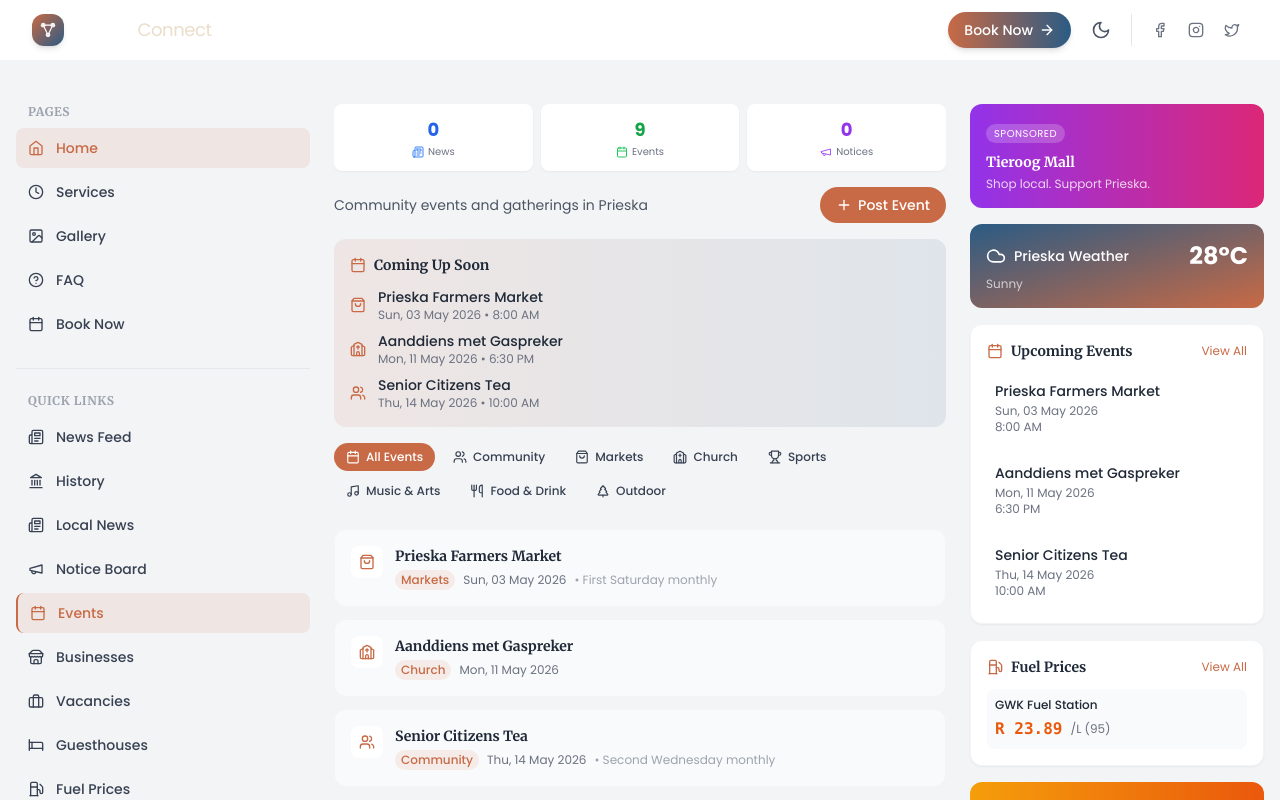
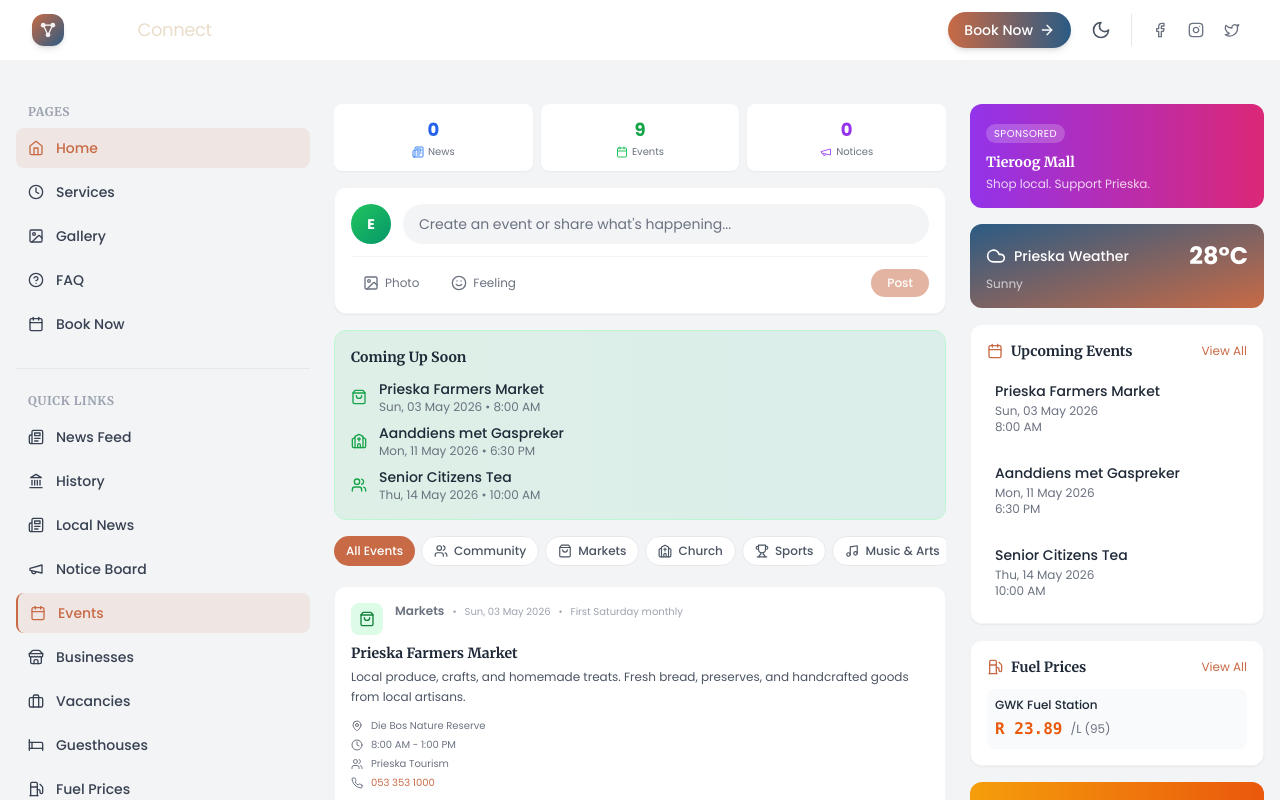
Before and after one commit to MondeNel/prieska-tourism, a React (Vite) app in the folder prieska-tourism/: page / in a window 1280 px wide. Both pictures are taken after a click on the button "Events". Shown: the top 800 px of the page. Built offline with nearby package versions, Linux system fonts and the light colour scheme.

Commit message:
refactor: Redesign Events Calendar as social media feed with post composer, category filter, and card-based layout

```diff
--- a/prieska-tourism/src/components/sections/EventsCalendar.jsx
+++ b/prieska-tourism/src/components/sections/EventsCalendar.jsx
@@ -1,29 +1,44 @@
 // src/components/sections/EventsCalendar.jsx
 import { useState } from 'react'
-import { events, eventCategories, formatDate, formatTime, getUpcomingEvents, isToday, isTomorrow } from '../../data/events'
-import { MapPin, Clock, Users, Phone, Calendar, Plus, Tag } from 'lucide-react'
-import PostEventModal from '../ui/PostEventModal'
+import { events, eventCategories, formatDate, formatTime, isToday, isTomorrow } from '../../data/events'
+import { MapPin, Clock, Users, Phone, Image, Smile, Heart, MessageCircle, Share2 } from 'lucide-react'
 
 const EventsCalendar = () => {
   const [selectedCategory, setSelectedCategory] = useState('all')
-  const [showPostModal, setShowPostModal] = useState(false)
-  const [expandedEvent, setExpandedEvent] = useState(null)
+  const [postText, setPostText] = useState('')
 
   const filteredEvents = selectedCategory === 'all'
     ? events
     : events.filter(e => e.category === selectedCategory)
 
-  // Sort by date
   const sortedEvents = [...filteredEvents].sort((a, b) => a.date.localeCompare(b.date))
+
+  const upcomingEvents = events
+    .filter(e => e.date >= new Date().toISOString().split('T')[0])
+    .sort((a, b) => a.date.localeCompare(b.date))
+    .slice(0, 3)
 
   const getCategoryIcon = (categoryId) => {
     const category = eventCategories.find(c => c.id === categoryId)
-    return category?.icon || Calendar
+    return category?.icon
   }
 
   const getCategoryLabel = (categoryId) => {
     const category = eventCategories.find(c => c.id === categoryId)
     return category?.label || categoryId
+  }
+
+  const getCategoryColor = (categoryId) => {
+    switch(categoryId) {
+      case 'market': return 'bg-green-100 text-green-700 dark:bg-green-900/30 dark:text-green-400'
+      case 'church': return 'bg-blue-100 text-blue-700 dark:bg-blue-900/30 dark:text-blue-400'
+      case 'sports': return 'bg-orange-100 text-orange-700 dark:bg-orange-900/30 dark:text-orange-400'
+      case 'community': return 'bg-purple-100 text-purple-700 dark:bg-purple-900/30 dark:text-purple-400'
+      case 'music': return 'bg-pink-100 text-pink-700 dark:bg-pink-900/30 dark:text-pink-400'
+      case 'outdoor': return 'bg-emerald-100 text-emerald-700 dark:bg-emerald-900/30 dark:text-emerald-400'
+      case 'food': return 'bg-red-100 text-red-700 dark:bg-red-900/30 dark:text-red-400'
+      default: return 'bg-gray-100 text-gray-700 dark:bg-gray-700 dark:text-gray-300'
+    }
   }
 
   const getDateLabel = (dateString) => {
@@ -32,39 +47,52 @@ const EventsCalendar = () => {
     return formatDate(dateString)
   }
 
-  const upcomingEvents = getUpcomingEvents(3)
-
   return (
     <div className="space-y-4">
-      {/* Header with Post Button */}
-      <div className="flex items-center justify-between">
-        <p className="text-sm text-gray-600 dark:text-gray-300">
-          Community events and gatherings in Prieska
-        </p>
+      {/* Post Composer */}
+      <div className="bg-white dark:bg-gray-800 rounded-xl shadow-sm border border-gray-100 dark:border-gray-700 p-4">
+        <div className="flex items-center gap-3 mb-3">
+          <div className="w-10 h-10 rounded-full bg-gradient-to-br from-green-500 to-emerald-600 flex items-center justify-center text-white font-bold text-sm">
+            E
+          </div>
+          <input
+            type="text"
+            value={postText}
+            onChange={(e) => setPostText(e.target.value)}
+            placeholder="Create an event or share what's happening..."
+            className="flex-1 bg-gray-100 dark:bg-gray-700 rounded-full px-4 py-2.5 text-sm text-gray-700 dark:text-gray-300 placeholder-gray-500 focus:outline-none focus:ring-2 focus:ring-prieska-terracotta"
+          />
+        </div>
+        <div className="flex items-center gap-2 border-t border-gray-100 dark:border-gray-700 pt-3">
+          <button className="flex items-center gap-1.5 text-xs text-gray-500 dark:text-gray-400 hover:text-prieska-terracotta transition px-3 py-1.5 rounded-full hover:bg-gray-100 dark:hover:bg-gray-700">
+            <Image className="w-4 h-4" />
+            Photo
+          </button>
+          <button className="flex items-center gap-1.5 text-xs text-gray-500 dark:text-gray-400 hover:text-prieska-terracotta transition px-3 py-1.5 rounded-full hover:bg-gray-100 dark:hover:bg-gray-700">
+            <Smile className="w-4 h-4" />
+            Feeling
+          </button>
           <button
-          onClick={() => setShowPostModal(true)}
-          className="flex items-center gap-1.5 bg-prieska-terracotta text-white px-4 py-2 rounded-full text-sm font-medium hover:bg-opacity-90 transition"
+            disabled={!postText.trim()}
+            className="ml-auto bg-prieska-terracotta text-white px-4 py-1.5 rounded-full text-xs font-medium hover:bg-opacity-90 transition disabled:opacity-50 disabled:cursor-not-allowed"
           >
-          <Plus className="w-4 h-4" />
-          Post Event
+            Post
           </button>
         </div>
+      </div>
 
-      {/* Upcoming Events Preview */}
+      {/* Coming Up Soon */}
       {upcomingEvents.length > 0 && (
-        <div className="bg-gradient-to-r from-prieska-terracotta/10 to-prieska-river/10 dark:from-prieska-terracotta/20 dark:to-prieska-river/20 rounded-xl p-4">
-          <h4 className="text-sm font-semibold text-gray-800 dark:text-white mb-3 flex items-center gap-2">
-            <Calendar className="w-4 h-4 text-prieska-terracotta" />
-            Coming Up Soon
-          </h4>
+        <div className="bg-gradient-to-r from-green-500/10 to-emerald-500/10 dark:from-green-500/20 dark:to-emerald-500/20 rounded-xl p-4 border border-green-200 dark:border-green-800">
+          <h4 className="text-sm font-semibold text-gray-800 dark:text-white mb-3">Coming Up Soon</h4>
           <div className="space-y-2">
             {upcomingEvents.map(event => {
               const CategoryIcon = getCategoryIcon(event.category)
               return (
-                <div key={event.id} className="flex items-center gap-3 text-sm">
-                  <CategoryIcon className="w-4 h-4 text-prieska-terracotta flex-shrink-0" />
+                <div key={event.id} className="flex items-center gap-3">
+                  {CategoryIcon && <CategoryIcon className="w-4 h-4 text-green-600 dark:text-green-400 flex-shrink-0" />}
                   <div className="flex-1 min-w-0">
-                    <p className="font-medium text-gray-800 dark:text-white truncate">{event.title}</p>
+                    <p className="text-sm font-medium text-gray-800 dark:text-white truncate">{event.title}</p>
                     <p className="text-xs text-gray-500 dark:text-gray-400">
                       {getDateLabel(event.date)} • {event.startTime ? formatTime(event.startTime) : 'All day'}
                     </p>
@@ -77,17 +105,27 @@ const EventsCalendar = () => {
       )}
 
       {/* Category Filter */}
-      <div className="flex flex-wrap gap-1.5 pb-2">
-        {eventCategories.map(cat => {
+      <div className="flex gap-1.5 overflow-x-auto pb-1">
+        <button
+          onClick={() => setSelectedCategory('all')}
+          className={`px-3 py-1.5 rounded-full text-xs font-medium whitespace-nowrap transition ${
+            selectedCategory === 'all'
+              ? 'bg-prieska-terracotta text-white'
+              : 'bg-white dark:bg-gray-800 text-gray-600 dark:text-gray-400 border border-gray-200 dark:border-gray-700 hover:border-prieska-terracotta'
+          }`}
+        >
+          All Events
+        </button>
+        {eventCategories.filter(c => c.id !== 'all').map(cat => {
           const Icon = cat.icon
           return (
             <button
               key={cat.id}
               onClick={() => setSelectedCategory(cat.id)}
-              className={`flex items-center gap-1.5 px-3 py-1.5 rounded-full text-xs font-medium transition ${
+              className={`flex items-center gap-1.5 px-3 py-1.5 rounded-full text-xs font-medium whitespace-nowrap transition ${
                 selectedCategory === cat.id
                   ? 'bg-prieska-terracotta text-white'
-                  : 'bg-gray-100 dark:bg-gray-700 text-gray-700 dark:text-gray-300 hover:bg-gray-200 dark:hover:bg-gray-600'
+                  : 'bg-white dark:bg-gray-800 text-gray-600 dark:text-gray-400 border border-gray-200 dark:border-gray-700 hover:border-prieska-terracotta'
               }`}
             >
               <Icon className="w-3.5 h-3.5" />
@@ -97,79 +135,94 @@ const EventsCalendar = () => {
         })}
       </div>
 
-      {/* Events List */}
+      {/* Events Feed */}
       <div className="space-y-3">
         {sortedEvents.map(event => {
           const CategoryIcon = getCategoryIcon(event.category)
-          const isExpanded = expandedEvent === event.id
 
           return (
             <div
               key={event.id}
-              className="bg-gray-50 dark:bg-gray-800/50 rounded-xl border border-gray-100 dark:border-gray-700 overflow-hidden"
+              className="bg-white dark:bg-gray-800 rounded-xl shadow-sm border border-gray-100 dark:border-gray-700 overflow-hidden"
             >
-              <div
-                className="p-4 cursor-pointer hover:bg-gray-100 dark:hover:bg-gray-700/50 transition"
-                onClick={() => setExpandedEvent(isExpanded ? null : event.id)}
-              >
+              {/* Post Header */}
+              <div className="p-4 pb-2">
                 <div className="flex items-start gap-3">
-                  <div className="p-2 bg-white dark:bg-gray-700 rounded-lg">
-                    <CategoryIcon className="w-4 h-4 text-prieska-terracotta" />
+                  <div className={`p-2 rounded-lg ${getCategoryColor(event.category)}`}>
+                    {CategoryIcon && <CategoryIcon className="w-4 h-4" />}
                   </div>
-                  <div className="flex-1 min-w-0">
-                    <h4 className="font-semibold text-gray-800 dark:text-white text-sm">
-                      {event.title}
-                    </h4>
-                    <div className="flex items-center gap-2 mt-1">
-                      <span className="text-xs font-medium text-prieska-terracotta bg-prieska-terracotta/10 px-1.5 py-0.5 rounded-full">
+                  <div className="flex-1">
+                    <div className="flex items-center gap-2">
+                      <span className="text-xs font-semibold text-gray-500 dark:text-gray-400">
                         {getCategoryLabel(event.category)}
                       </span>
-                      <span className="text-xs text-gray-500 dark:text-gray-400">
+                      <span className="text-[10px] text-gray-400 dark:text-gray-500">•</span>
+                      <span className="text-[10px] text-gray-400 dark:text-gray-500">
                         {getDateLabel(event.date)}
                       </span>
                       {event.recurring && (
-                        <span className="text-xs text-gray-400 dark:text-gray-500">
-                          • {event.recurring}
-                        </span>
+                        <>
+                          <span className="text-[10px] text-gray-400 dark:text-gray-500">•</span>
+                          <span className="text-[10px] text-gray-400 dark:text-gray-500">{event.recurring}</span>
+                        </>
                       )}
                     </div>
                   </div>
                 </div>
               </div>
 
-              {isExpanded && (
-                <div className="px-4 pb-4 border-t border-gray-200 dark:border-gray-700 pt-3 bg-white dark:bg-gray-800/30">
-                  <p className="text-gray-600 dark:text-gray-300 text-xs mb-3">
+              {/* Post Content */}
+              <div className="px-4 pb-3">
+                <h4 className="font-semibold text-gray-800 dark:text-white text-sm mb-1">
+                  {event.title}
+                </h4>
+                <p className="text-gray-600 dark:text-gray-300 text-xs leading-relaxed">
                   {event.description}
                 </p>
+              </div>
 
-                  <div className="space-y-1.5 text-xs">
-                    <div className="flex items-center gap-2 text-gray-600 dark:text-gray-400">
-                      <MapPin className="w-3.5 h-3.5" />
+              {/* Event Details */}
+              <div className="px-4 pb-3 space-y-1 text-[10px] text-gray-500 dark:text-gray-400">
+                <div className="flex items-center gap-2">
+                  <MapPin className="w-3 h-3" />
                   <span>{event.location}</span>
                 </div>
                 {event.startTime && (
-                      <div className="flex items-center gap-2 text-gray-600 dark:text-gray-400">
-                        <Clock className="w-3.5 h-3.5" />
+                  <div className="flex items-center gap-2">
+                    <Clock className="w-3 h-3" />
                     <span>
                       {formatTime(event.startTime)}
                       {event.endTime && ` - ${formatTime(event.endTime)}`}
                     </span>
                   </div>
                 )}
-                    <div className="flex items-center gap-2 text-gray-600 dark:text-gray-400">
-                      <Users className="w-3.5 h-3.5" />
+                <div className="flex items-center gap-2">
+                  <Users className="w-3 h-3" />
                   <span>{event.organizer}</span>
                 </div>
-                    <div className="flex items-center gap-2 text-gray-600 dark:text-gray-400">
-                      <Phone className="w-3.5 h-3.5" />
-                      <a href={`tel:${event.contact.replace(/\s/g, '')}`} className="hover:text-prieska-terracotta">
+                <div className="flex items-center gap-2">
+                  <Phone className="w-3 h-3" />
+                  <a href={`tel:${event.contact.replace(/\s/g, '')}`} className="text-prieska-terracotta hover:underline">
                     {event.contact}
                   </a>
                 </div>
               </div>
+
+              {/* Post Actions */}
+              <div className="flex items-center border-t border-gray-100 dark:border-gray-700">
+                <button className="flex-1 flex items-center justify-center gap-1.5 py-2 text-xs text-gray-500 dark:text-gray-400 hover:bg-gray-50 dark:hover:bg-gray-700/50 transition">
+                  <Heart className="w-4 h-4" />
+                  Like
+                </button>
+                <button className="flex-1 flex items-center justify-center gap-1.5 py-2 text-xs text-gray-500 dark:text-gray-400 hover:bg-gray-50 dark:hover:bg-gray-700/50 transition border-x border-gray-100 dark:border-gray-700">
+                  <MessageCircle className="w-4 h-4" />
+                  Comment
+                </button>
+                <button className="flex-1 flex items-center justify-center gap-1.5 py-2 text-xs text-gray-500 dark:text-gray-400 hover:bg-gray-50 dark:hover:bg-gray-700/50 transition">
+                  <Share2 className="w-4 h-4" />
+                  Share
+                </button>
               </div>
-              )}
             </div>
           )
         })}
@@ -180,12 +233,6 @@ const EventsCalendar = () => {
           No events in this category yet.
         </p>
       )}
-
-      {/* Post Event Modal */}
-      <PostEventModal
-        isOpen={showPostModal}
-        onClose={() => setShowPostModal(false)}
-      />
     </div>
   )
 }
```
Lines whose indentation alone changed are shown as unchanged.
